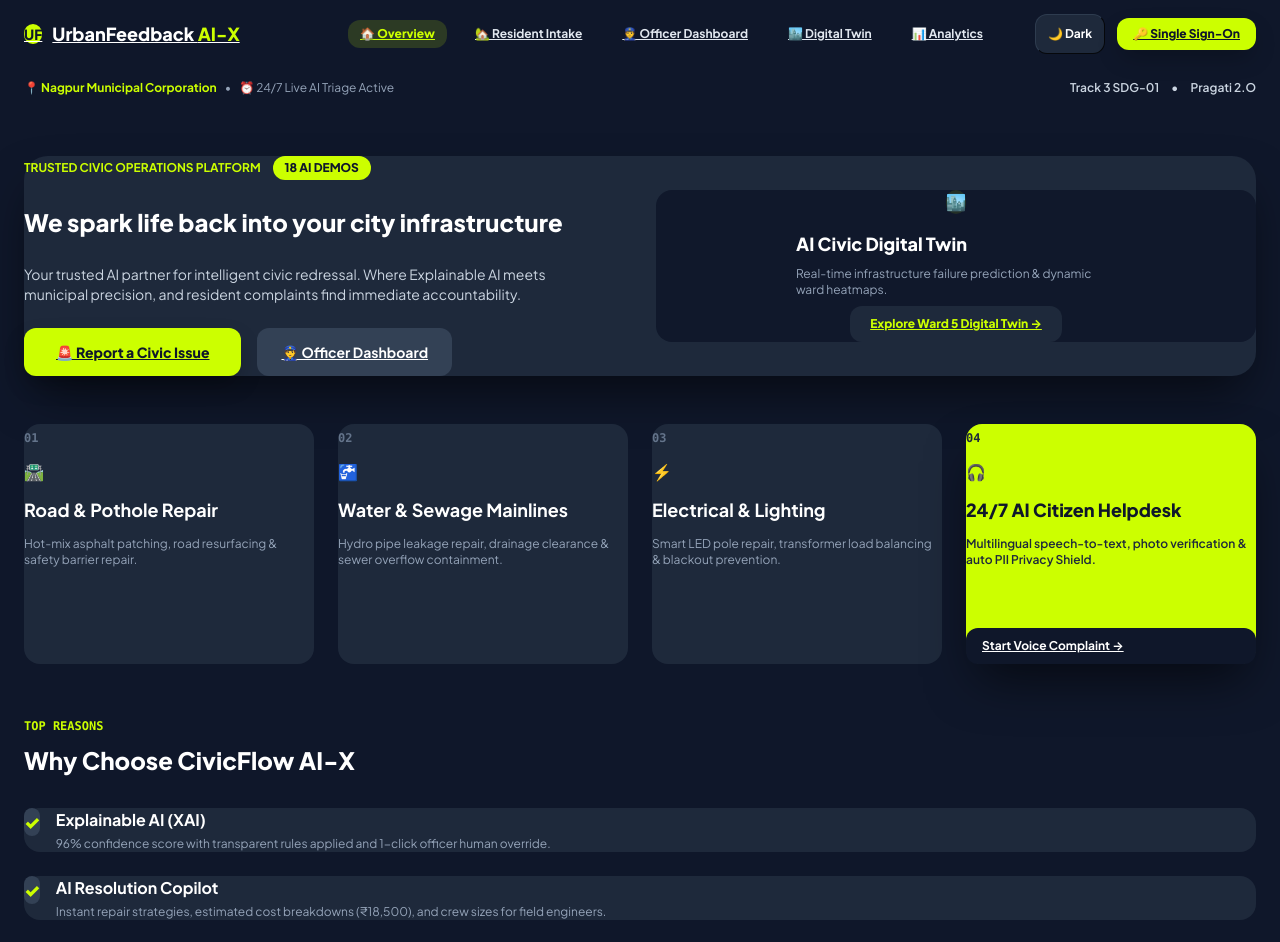
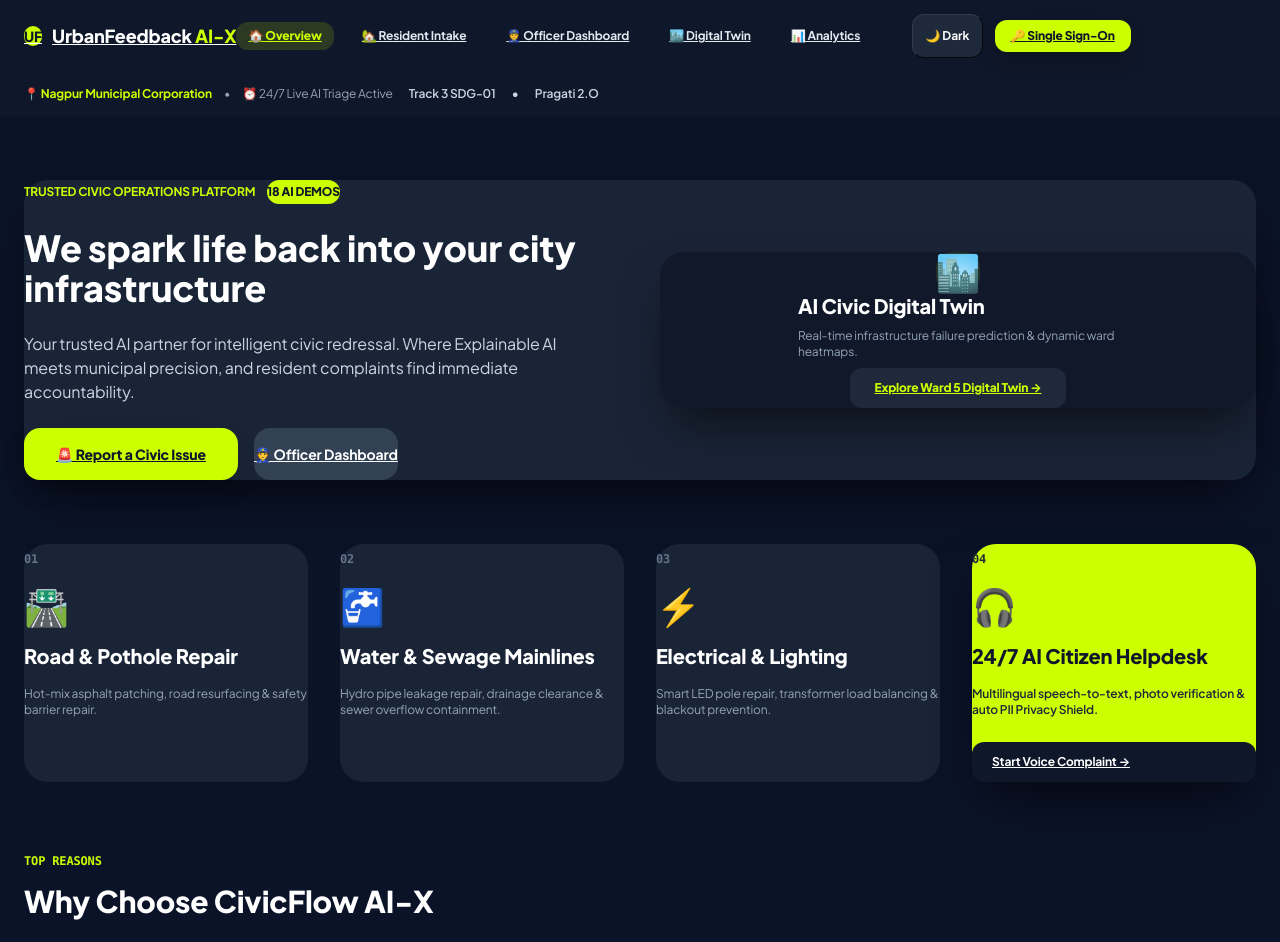
Before and after one commit to Yash-k10/complaint_box, a React (Vite) app in the folder client/: page / in a window 1280 px wide. Shown: the top 942 px of the page. Built offline with nearby package versions, Linux system fonts and the light colour scheme.

Commit message:
overhaul design system with spacious padding, breathable card margins and uncluttered layouts

```diff
--- a/client/src/index.css
+++ b/client/src/index.css
@@ -9,22 +9,24 @@
 }
 
 body {
-  background-color: #0f172a;
+  background-color: #0b1329;
   color: #ffffff;
   min-height: 100vh;
-  line-height: 1.5;
+  line-height: 1.6;
   overflow-x: hidden;
+  letter-spacing: -0.01em;
 }
 
 /* Light Theme High-Contrast Overrides */
 body.light-theme {
-  background-color: #f1f5f9;
+  background-color: #f8fafc;
   color: #0f172a;
 }
 
 body.light-theme nav {
   background-color: #ffffff !important;
-  border-color: #cbd5e1 !important;
+  border-color: #e2e8f0 !important;
+  box-shadow: 0 10px 30px -10px rgba(0,0,0,0.05);
 }
 
 body.light-theme .bg-slate-900 {
@@ -36,12 +38,12 @@
 body.light-theme .bg-slate-800 {
   background-color: #ffffff !important;
   color: #0f172a !important;
-  border-color: #cbd5e1 !important;
-  box-shadow: 0 4px 6px -1px rgba(0,0,0,0.1);
+  border-color: #e2e8f0 !important;
+  box-shadow: 0 10px 25px -5px rgba(0,0,0,0.05);
 }
 
 body.light-theme .bg-slate-700 {
-  background-color: #e2e8f0 !important;
+  background-color: #f1f5f9 !important;
   color: #0f172a !important;
 }
 
@@ -51,7 +53,7 @@
 
 body.light-theme .text-slate-300,
 body.light-theme .text-slate-400 {
-  color: #334155 !important;
+  color: #475569 !important;
 }
 
 body.light-theme .text-slate-200 {
@@ -63,7 +65,7 @@
   color: #ffffff !important;
 }
 
-/* Clear Responsive Navbar Rules (No overlapping) */
+/* Responsive Navbar Media Query Rules */
 @media (min-width: 992px) {
   .navbar-mobile-toggle,
   .mobile-bottom-nav {
@@ -85,17 +87,17 @@
     display: flex !important;
   }
   body {
-    padding-bottom: 4rem;
+    padding-bottom: 5rem;
   }
 }
 
-/* GadgetFix Reference Palette */
+/* Palette & Utility Tokens */
 :root {
   --accent-lime: #ccff00;
   --accent-cyan: #38bdf8;
-  --bg-dark: #0f172a;
+  --bg-dark: #0b1329;
   --card-dark: #1e293b;
-  --card-light: #f8fafc;
+  --card-light: #ffffff;
 }
 
 .bg-lime-accent { background-color: #ccff00; color: #0f172a; }
@@ -106,7 +108,7 @@
 .border-lime-accent\/30 { border-color: rgba(204, 255, 0, 0.3); }
 .border-lime-accent\/40 { border-color: rgba(204, 255, 0, 0.4); }
 
-/* Layout Utilities */
+/* Grid & Flexible Layout Utilities */
 .min-h-screen { min-height: 100vh; }
 .min-h-\[240px\] { min-height: 240px; }
 .flex { display: flex; }
@@ -116,9 +118,10 @@
 .items-center { align-items: center; }
 .items-start { align-items: flex-start; }
 .items-stretch { align-items: stretch; }
-.justify-between { justify-content: space-between; }
+.justify-between { justify-between: space-between; }
 .justify-center { justify-content: center; }
 .justify-around { justify-content: space-around; }
+
 .grid { display: grid; }
 .grid-cols-1 { grid-template-columns: repeat(1, minmax(0, 1fr)); }
 .grid-cols-2 { grid-template-columns: repeat(2, minmax(0, 1fr)); }
@@ -137,6 +140,7 @@
 
 @media (min-width: 1024px) {
   .lg\:grid-cols-2 { grid-template-columns: repeat(2, minmax(0, 1fr)) !important; }
+  .lg\:grid-cols-3 { grid-template-columns: repeat(3, minmax(0, 1fr)) !important; }
   .lg\:grid-cols-4 { grid-template-columns: repeat(4, minmax(0, 1fr)) !important; }
 }
 
@@ -149,6 +153,8 @@
 .gap-4 { gap: 1rem; }
 .gap-6 { gap: 1.5rem; }
 .gap-8 { gap: 2rem; }
+.gap-10 { gap: 2.5rem; }
+.gap-12 { gap: 3rem; }
 
 .space-y-1 > * + * { margin-top: 0.25rem; }
 .space-y-1\.5 > * + * { margin-top: 0.375rem; }
@@ -157,9 +163,12 @@
 .space-y-4 > * + * { margin-top: 1rem; }
 .space-y-6 > * + * { margin-top: 1.5rem; }
 .space-y-8 > * + * { margin-top: 2rem; }
+.space-y-10 > * + * { margin-top: 2.5rem; }
 .space-y-12 > * + * { margin-top: 3rem; }
+.space-y-16 > * + * { margin-top: 4rem; }
 
 .max-w-7xl { max-width: 80rem; }
+.max-w-5xl { max-width: 64rem; }
 .max-w-4xl { max-width: 56rem; }
 .max-w-2xl { max-width: 42rem; }
 .max-w-xl { max-width: 36rem; }
@@ -169,11 +178,19 @@
 
 .my-2 { margin-top: 0.5rem; margin-bottom: 0.5rem; }
 .my-12 { margin-top: 3rem; margin-bottom: 3rem; }
+.my-16 { margin-top: 4rem; margin-bottom: 4rem; }
 .mt-2 { margin-top: 0.5rem; }
+.mt-4 { margin-top: 1rem; }
+.mt-8 { margin-top: 2rem; }
 .mt-12 { margin-top: 3rem; }
+.mt-16 { margin-top: 4rem; }
+.mb-2\.5 { margin-bottom: 0.625rem; }
+.mb-8 { margin-bottom: 2rem; }
 .mb-12 { margin-bottom: 3rem; }
 .mb-16 { margin-bottom: 4rem; }
+.mb-20 { margin-bottom: 5rem; }
 .pb-16 { padding-bottom: 4rem; }
+.pb-20 { padding-bottom: 5rem; }
 
 .ml-2 { margin-left: 0.5rem; }
 .ml-4 { margin-left: 1rem; }
@@ -185,6 +202,7 @@
 .px-6 { padding-left: 1.5rem; padding-right: 1.5rem; }
 .px-8 { padding-left: 2rem; padding-right: 2rem; }
 .px-10 { padding-left: 2.5rem; padding-right: 2.5rem; }
+.px-12 { padding-left: 3rem; padding-right: 3rem; }
 
 .py-1 { padding-top: 0.25rem; padding-bottom: 0.25rem; }
 .py-1\.5 { padding-top: 0.375rem; padding-bottom: 0.375rem; }
@@ -192,11 +210,17 @@
 .py-2\.5 { padding-top: 0.625rem; padding-bottom: 0.625rem; }
 .py-3 { padding-top: 0.75rem; padding-bottom: 0.75rem; }
 .py-3\.5 { padding-top: 0.875rem; padding-bottom: 0.875rem; }
+.py-4 { padding-top: 1rem; padding-bottom: 1rem; }
+.py-8 { padding-top: 2rem; padding-bottom: 2rem; }
+.py-12 { padding-top: 3rem; padding-bottom: 3rem; }
+.py-16 { padding-top: 4rem; padding-bottom: 4rem; }
 
 /* Colors & Styling */
 .bg-slate-900 { background-color: #0f172a; }
 .bg-slate-900\/90 { background-color: rgba(15, 23, 42, 0.9); }
 .bg-slate-800 { background-color: #1e293b; }
+.bg-slate-800\/60 { background-color: rgba(30, 41, 59, 0.6); }
+.bg-slate-800\/80 { background-color: rgba(30, 41, 59, 0.8); }
 .bg-slate-700 { background-color: #334155; }
 .bg-slate-600 { background-color: #475569; }
 .bg-white { background-color: #ffffff; }
@@ -227,6 +251,9 @@
 .text-lg { font-size: 1.125rem; line-height: 1.75rem; }
 .text-xl { font-size: 1.25rem; line-height: 1.75rem; }
 .text-2xl { font-size: 1.5rem; line-height: 2rem; }
+.text-3xl { font-size: 1.875rem; line-height: 2.25rem; }
+.text-4xl { font-size: 2.25rem; line-height: 2.5rem; }
+.text-5xl { font-size: 3rem; line-height: 1.1; }
 
 .border { border-width: 1px; }
 .border-2 { border-width: 2px; }
@@ -234,6 +261,7 @@
 .border-t { border-top-width: 1px; }
 .border-l { border-left-width: 1px; }
 .border-slate-700 { border-color: rgba(51, 65, 85, 0.8); }
+.border-slate-700\/60 { border-color: rgba(51, 65, 85, 0.6); }
 .border-slate-800 { border-color: #1e293b; }
 
 .rounded-md { border-radius: 0.375rem; }
@@ -265,10 +293,10 @@
 button, input, select, textarea {
   outline: none;
   font-family: inherit;
-  min-height: 40px;
+  min-height: 44px;
 }
 
 button:hover {
-  filter: brightness(1.15);
+  filter: brightness(1.12);
   transform: translateY(-1px);
 }
--- a/client/src/pages/LandingPage.jsx
+++ b/client/src/pages/LandingPage.jsx
@@ -3,53 +3,53 @@
 
 export default function LandingPage() {
   return (
-    <div className="pb-16 space-y-12">
-      {/* Top Notification Sub-bar */}
-      <div className="bg-slate-900 border-b border-slate-800 text-xs py-3 px-6 md:px-10 flex flex-wrap justify-between items-center gap-3 text-slate-400">
-        <div className="flex items-center gap-2 flex-wrap">
+    <div className="pb-20 space-y-16">
+      {/* Top Notification Banner Sub-bar */}
+      <div className="bg-slate-900 border-b border-slate-800 text-xs py-3.5 px-6 md:px-12 flex flex-wrap justify-between items-center gap-4 text-slate-400">
+        <div className="flex items-center gap-3 flex-wrap">
           <span className="text-lime-accent font-bold">📍 Nagpur Municipal Corporation</span>
           <span>•</span>
           <span>⏰ 24/7 Live AI Triage Active</span>
         </div>
-        <div className="flex items-center gap-3 font-semibold text-slate-300">
+        <div className="flex items-center gap-4 font-semibold text-slate-300">
           <span>Track 3 SDG-01</span>
           <span>•</span>
           <span>Pragati 2.O</span>
         </div>
       </div>
 
-      {/* Hero Section Container */}
-      <section className="max-w-7xl mx-auto px-6 md:px-10 mb-12">
-        <div className="bg-slate-800 p-8 md:p-12 rounded-3xl border border-slate-700 shadow-2xl grid grid-cols-1 lg:grid-cols-2 gap-8 items-center">
+      {/* Main Hero Section */}
+      <section className="max-w-7xl mx-auto px-6 md:px-12 mb-16">
+        <div className="bg-slate-800/80 p-8 md:p-12 rounded-3xl border border-slate-700/80 shadow-2xl grid grid-cols-1 lg:grid-cols-2 gap-10 items-center">
           {/* Left Hero Details */}
           <div className="space-y-6">
             <div className="flex flex-wrap items-center gap-3">
               <span className="text-xs font-bold text-lime-accent uppercase tracking-widest">
                 TRUSTED CIVIC OPERATIONS PLATFORM
               </span>
-              <span className="bg-lime-accent text-slate-900 font-black px-3 py-1 rounded-full text-xs shadow">
+              <span className="bg-lime-accent text-slate-900 font-black px-3.5 py-1 rounded-full text-xs shadow">
                 18 AI DEMOS
               </span>
             </div>
 
-            <h1 className="text-3xl md:text-5xl font-black text-white leading-tight">
+            <h1 className="text-4xl md:text-5xl font-black text-white leading-tight">
               We spark life back into your city infrastructure
             </h1>
 
-            <p className="text-slate-300 text-sm md:text-base leading-relaxed max-w-xl">
+            <p className="text-slate-300 text-base leading-relaxed max-w-xl">
               Your trusted AI partner for intelligent civic redressal. Where Explainable AI meets municipal precision, and resident complaints find immediate accountability.
             </p>
 
             <div className="flex flex-wrap gap-4 pt-2">
               <Link
                 to="/citizen"
-                className="bg-lime-accent hover:opacity-90 text-slate-900 font-extrabold px-8 py-3.5 rounded-xl text-sm transition shadow-lg inline-flex items-center gap-2"
+                className="bg-lime-accent hover:opacity-90 text-slate-900 font-black px-8 py-4 rounded-2xl text-sm transition shadow-lg inline-flex items-center gap-2"
               >
                 🚨 Report a Civic Issue
               </Link>
               <Link
                 to="/officer"
-                className="bg-slate-700 hover:bg-slate-600 text-white font-bold px-6 py-3.5 rounded-xl text-sm transition inline-flex items-center gap-2"
+                className="bg-slate-700 hover:bg-slate-600 text-white font-bold px-7 py-4 rounded-2xl text-sm transition inline-flex items-center gap-2"
               >
                 👮 Officer Dashboard
               </Link>
@@ -57,19 +57,19 @@
           </div>
 
           {/* Right Hero Visual Card */}
-          <div className="bg-slate-900/90 p-8 rounded-2xl border border-slate-700 flex flex-col items-center justify-center text-center space-y-4 shadow-xl my-2">
-            <div className="w-16 h-16 rounded-2xl bg-lime-accent/10 border border-lime-accent/40 flex items-center justify-center text-3xl shadow-inner">
+          <div className="bg-slate-900/90 p-10 rounded-3xl border border-slate-700 flex flex-col items-center justify-center text-center space-y-5 shadow-2xl">
+            <div className="w-20 h-20 rounded-2xl bg-lime-accent/10 border border-lime-accent/40 flex items-center justify-center text-4xl shadow-inner">
               🏙️
             </div>
             <div className="space-y-2 max-w-xs">
-              <h3 className="text-lg font-extrabold text-white">AI Civic Digital Twin</h3>
+              <h3 className="text-xl font-extrabold text-white">AI Civic Digital Twin</h3>
               <p className="text-xs text-slate-400 leading-relaxed">
                 Real-time infrastructure failure prediction & dynamic ward heatmaps.
               </p>
             </div>
             <Link
               to="/digital-twin"
-              className="inline-block bg-slate-800 hover:bg-slate-700 text-lime-accent text-xs font-extrabold px-5 py-2.5 rounded-xl border border-slate-700 transition shadow mt-2"
+              className="inline-block bg-slate-800 hover:bg-slate-700 text-lime-accent text-xs font-extrabold px-6 py-3 rounded-xl border border-slate-700 transition shadow mt-2"
             >
               Explore Ward 5 Digital Twin →
             </Link>
@@ -78,14 +78,14 @@
       </section>
 
       {/* Numbered Category Grid Section (01, 02, 03, 04) */}
-      <section className="max-w-7xl mx-auto px-6 md:px-10 my-12">
-        <div className="grid grid-cols-1 sm:grid-cols-2 lg:grid-cols-4 gap-6 items-stretch">
+      <section className="max-w-7xl mx-auto px-6 md:px-12 my-16">
+        <div className="grid grid-cols-1 sm:grid-cols-2 lg:grid-cols-4 gap-8 items-stretch">
           {/* Card 01 */}
-          <div className="bg-slate-800 p-6 rounded-2xl border border-slate-700 space-y-4 shadow-xl flex flex-col justify-between min-h-[240px]">
-            <div className="space-y-3">
+          <div className="bg-slate-800/80 p-8 rounded-3xl border border-slate-700/80 space-y-6 shadow-xl flex flex-col justify-between min-h-[260px]">
+            <div className="space-y-4">
               <span className="text-xs font-mono text-slate-500 font-bold block text-right">01</span>
-              <div className="text-3xl">🛣️</div>
-              <h3 className="text-lg font-bold text-white">Road & Pothole Repair</h3>
+              <div className="text-4xl">🛣️</div>
+              <h3 className="text-xl font-extrabold text-white">Road & Pothole Repair</h3>
               <p className="text-xs text-slate-400 leading-relaxed">
                 Hot-mix asphalt patching, road resurfacing & safety barrier repair.
               </p>
@@ -93,11 +93,11 @@
           </div>
 
           {/* Card 02 */}
-          <div className="bg-slate-800 p-6 rounded-2xl border border-slate-700 space-y-4 shadow-xl flex flex-col justify-between min-h-[240px]">
-            <div className="space-y-3">
+          <div className="bg-slate-800/80 p-8 rounded-3xl border border-slate-700/80 space-y-6 shadow-xl flex flex-col justify-between min-h-[260px]">
+            <div className="space-y-4">
               <span className="text-xs font-mono text-slate-500 font-bold block text-right">02</span>
-              <div className="text-3xl">🚰</div>
-              <h3 className="text-lg font-bold text-white">Water & Sewage Mainlines</h3>
+              <div className="text-4xl">🚰</div>
+              <h3 className="text-xl font-extrabold text-white">Water & Sewage Mainlines</h3>
               <p className="text-xs text-slate-400 leading-relaxed">
                 Hydro pipe leakage repair, drainage clearance & sewer overflow containment.
               </p>
@@ -105,11 +105,11 @@
           </div>
 
           {/* Card 03 */}
-          <div className="bg-slate-800 p-6 rounded-2xl border border-slate-700 space-y-4 shadow-xl flex flex-col justify-between min-h-[240px]">
-            <div className="space-y-3">
+          <div className="bg-slate-800/80 p-8 rounded-3xl border border-slate-700/80 space-y-6 shadow-xl flex flex-col justify-between min-h-[260px]">
+            <div className="space-y-4">
               <span className="text-xs font-mono text-slate-500 font-bold block text-right">03</span>
-              <div className="text-3xl">⚡</div>
-              <h3 className="text-lg font-bold text-white">Electrical & Lighting</h3>
+              <div className="text-4xl">⚡</div>
+              <h3 className="text-xl font-extrabold text-white">Electrical & Lighting</h3>
               <p className="text-xs text-slate-400 leading-relaxed">
                 Smart LED pole repair, transformer load balancing & blackout prevention.
               </p>
@@ -117,18 +117,18 @@
           </div>
 
           {/* Card 04 (Highlight Lime Card) */}
-          <div className="bg-lime-accent text-slate-900 p-6 rounded-2xl space-y-4 shadow-2xl flex flex-col justify-between min-h-[240px]">
-            <div className="space-y-3">
+          <div className="bg-lime-accent text-slate-900 p-8 rounded-3xl space-y-6 shadow-2xl flex flex-col justify-between min-h-[260px]">
+            <div className="space-y-4">
               <span className="text-xs font-mono text-slate-800 font-bold block text-right">04</span>
-              <div className="text-3xl">🎧</div>
-              <h3 className="text-lg font-black">24/7 AI Citizen Helpdesk</h3>
+              <div className="text-4xl">🎧</div>
+              <h3 className="text-xl font-black">24/7 AI Citizen Helpdesk</h3>
               <p className="text-xs font-semibold text-slate-800 leading-relaxed">
                 Multilingual speech-to-text, photo verification & auto PII Privacy Shield.
               </p>
             </div>
             <Link
               to="/citizen"
-              className="inline-block text-center bg-slate-900 text-white text-xs font-bold px-4 py-2.5 rounded-xl hover:bg-slate-800 transition shadow"
+              className="inline-block text-center bg-slate-900 text-white text-xs font-bold px-5 py-3 rounded-xl hover:bg-slate-800 transition shadow"
             >
               Start Voice Complaint →
             </Link>
@@ -137,44 +137,44 @@
       </section>
 
       {/* "Why Choose Us" Checkmark Grid Section */}
-      <section className="max-w-7xl mx-auto px-6 md:px-10 mt-12 mb-16">
-        <div className="space-y-8">
-          <div className="text-center space-y-2">
-            <span className="text-xs font-mono text-lime-accent font-bold uppercase">TOP REASONS</span>
-            <h2 className="text-2xl md:text-3xl font-extrabold text-white">Why Choose CivicFlow AI-X</h2>
+      <section className="max-w-7xl mx-auto px-6 md:px-12 mt-16 mb-20">
+        <div className="space-y-10">
+          <div className="text-center space-y-3">
+            <span className="text-xs font-mono text-lime-accent font-bold uppercase tracking-widest">TOP REASONS</span>
+            <h2 className="text-3xl md:text-4xl font-black text-white">Why Choose CivicFlow AI-X</h2>
           </div>
 
-          <div className="grid grid-cols-1 md:grid-cols-3 gap-6">
-            <div className="bg-slate-800 p-6 rounded-2xl border border-slate-700 flex gap-4 items-start shadow-xl">
-              <div className="w-10 h-10 rounded-xl bg-slate-700 border border-slate-600 flex items-center justify-center text-lime-accent font-black text-lg shrink-0">
+          <div className="grid grid-cols-1 md:grid-cols-3 gap-8">
+            <div className="bg-slate-800/80 p-8 rounded-3xl border border-slate-700/80 flex gap-5 items-start shadow-xl">
+              <div className="w-12 h-12 rounded-2xl bg-slate-700 border border-slate-600 flex items-center justify-center text-lime-accent font-black text-xl shrink-0 shadow-md">
                 ✓
               </div>
-              <div className="space-y-1">
-                <h3 className="text-base font-bold text-white">Explainable AI (XAI)</h3>
+              <div className="space-y-2">
+                <h3 className="text-lg font-extrabold text-white">Explainable AI (XAI)</h3>
                 <p className="text-xs text-slate-400 leading-relaxed">
                   96% confidence score with transparent rules applied and 1-click officer human override.
                 </p>
               </div>
             </div>
 
-            <div className="bg-slate-800 p-6 rounded-2xl border border-slate-700 flex gap-4 items-start shadow-xl">
-              <div className="w-10 h-10 rounded-xl bg-slate-700 border border-slate-600 flex items-center justify-center text-lime-accent font-black text-lg shrink-0">
+            <div className="bg-slate-800/80 p-8 rounded-3xl border border-slate-700/80 flex gap-5 items-start shadow-xl">
+              <div className="w-12 h-12 rounded-2xl bg-slate-700 border border-slate-600 flex items-center justify-center text-lime-accent font-black text-xl shrink-0 shadow-md">
                 ✓
               </div>
-              <div className="space-y-1">
-                <h3 className="text-base font-bold text-white">AI Resolution Copilot</h3>
+              <div className="space-y-2">
+                <h3 className="text-lg font-extrabold text-white">AI Resolution Copilot</h3>
                 <p className="text-xs text-slate-400 leading-relaxed">
                   Instant repair strategies, estimated cost breakdowns (₹18,500), and crew sizes for field engineers.
                 </p>
               </div>
             </div>
 
-            <div className="bg-slate-800 p-6 rounded-2xl border border-slate-700 flex gap-4 items-start shadow-xl">
-              <div className="w-10 h-10 rounded-xl bg-slate-700 border border-slate-600 flex items-center justify-center text-lime-accent font-black text-lg shrink-0">
+            <div className="bg-slate-800/80 p-8 rounded-3xl border border-slate-700/80 flex gap-5 items-start shadow-xl">
+              <div className="w-12 h-12 rounded-2xl bg-slate-700 border border-slate-600 flex items-center justify-center text-lime-accent font-black text-xl shrink-0 shadow-md">
                 ✓
               </div>
-              <div className="space-y-1">
-                <h3 className="text-base font-bold text-white">SHA-256 Blockchain Audit</h3>
+              <div className="space-y-2">
+                <h3 className="text-lg font-extrabold text-white">SHA-256 Blockchain Audit</h3>
                 <p className="text-xs text-slate-400 leading-relaxed">
                   Cryptographically verifiable, tamper-evident record logging for complete government trust.
                 </p>
```
